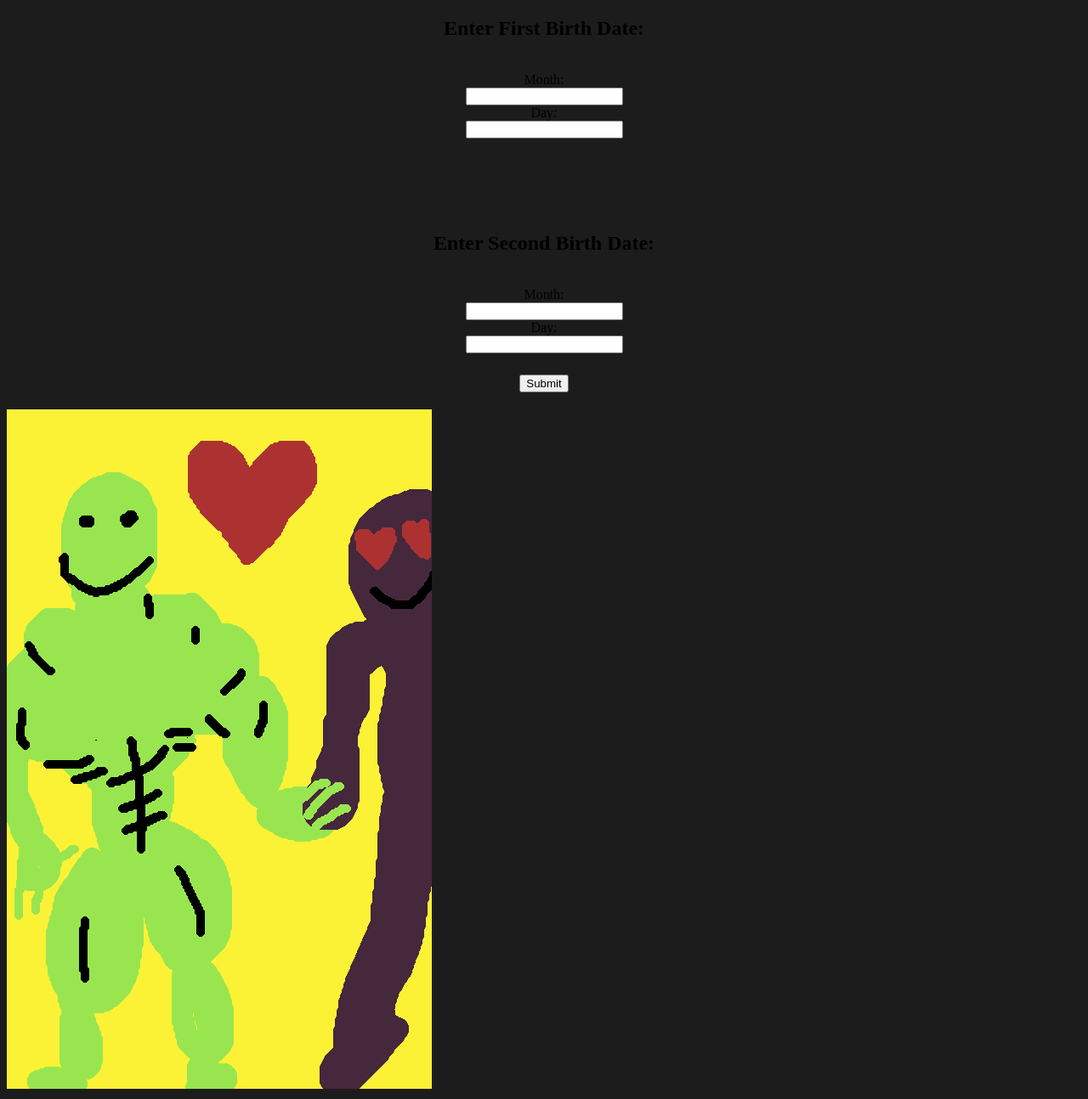
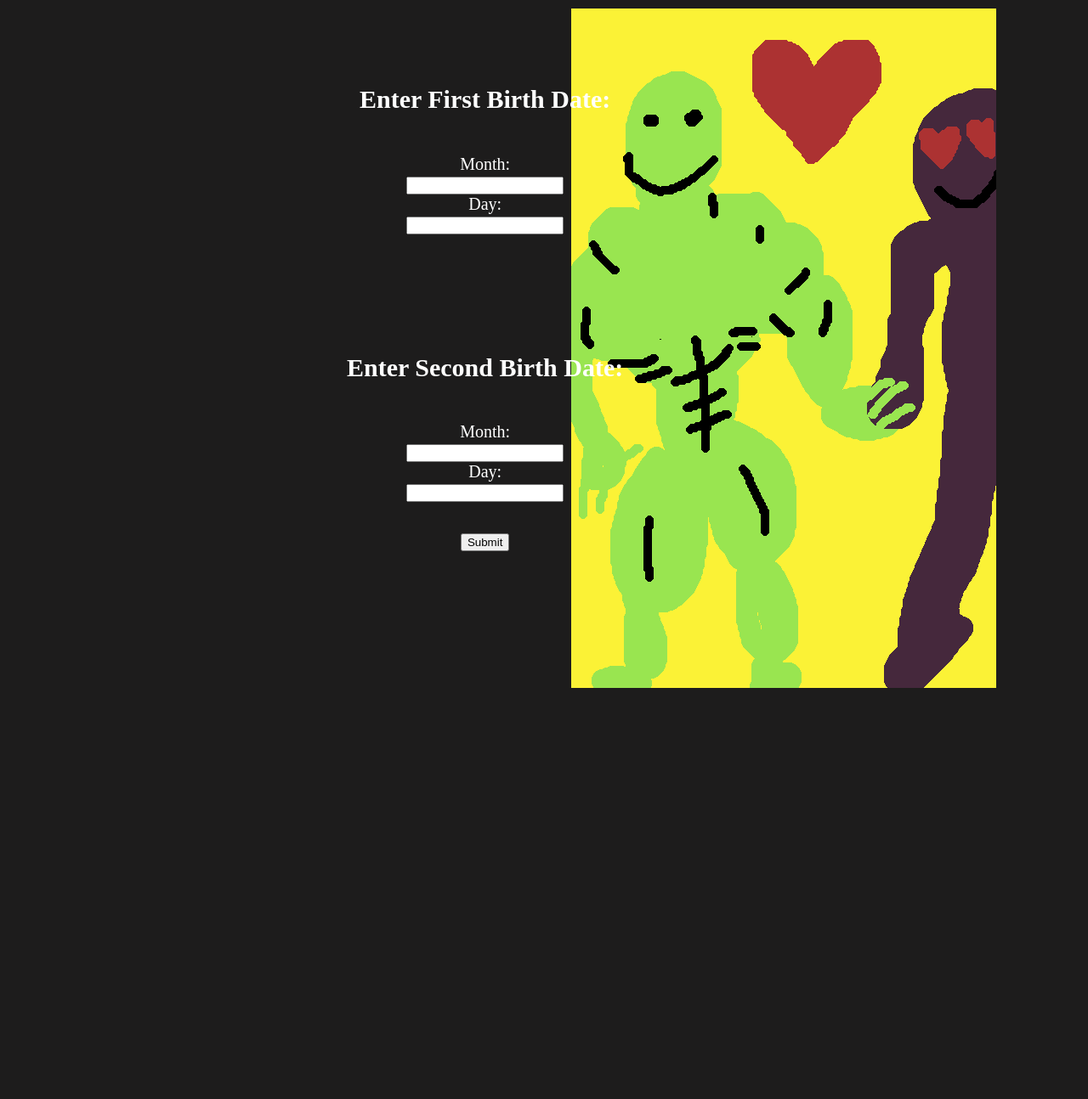
Before and after one commit to arod34/adamrademacher.com, a PHP site: page /LoveChecker.html in a window 1280 px wide. Shown: the part 143-1437 px from the top of the page at 85% size. After the commit the page ends 953 px from the top, so only its background shows below. Run offline with PHP 8.4, Linux system fonts and the light colour scheme.

Commit message:
Update styles.css

```diff
--- a/styles.css
+++ b/styles.css
@@ -213,3 +213,25 @@
     font-size: 1.25rem;
     width:80%;
 }
+
+
+
+.firstDate {
+    font-size: 1.25rem;
+    color: white;
+    left: 300px;
+    top: 75px;
+    display: inline-block;
+    margin-left: 100px;
+    position: relative;
+
+}
+
+.lovepic{
+    float:right;
+}
+
+.lovepic img{
+    margin-right: 100px;
+    margin-top: 10px;
+}
```
